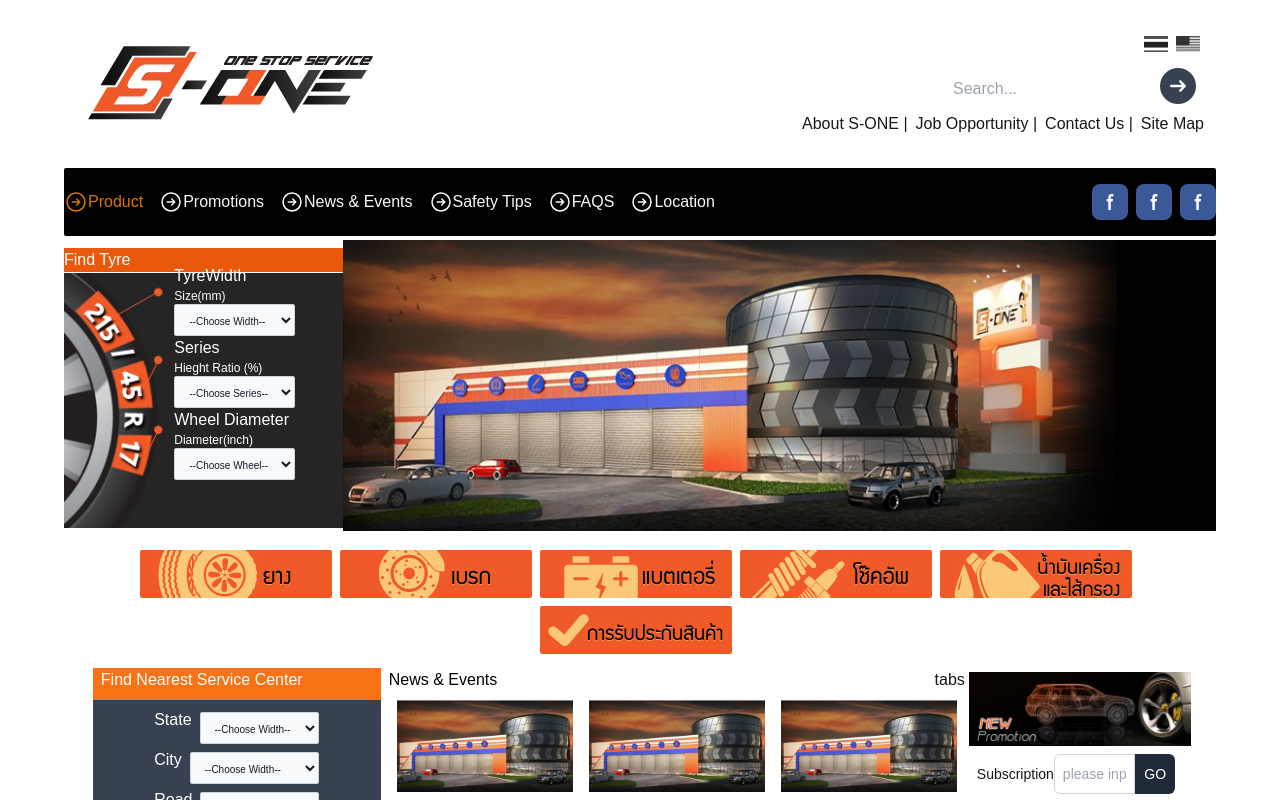
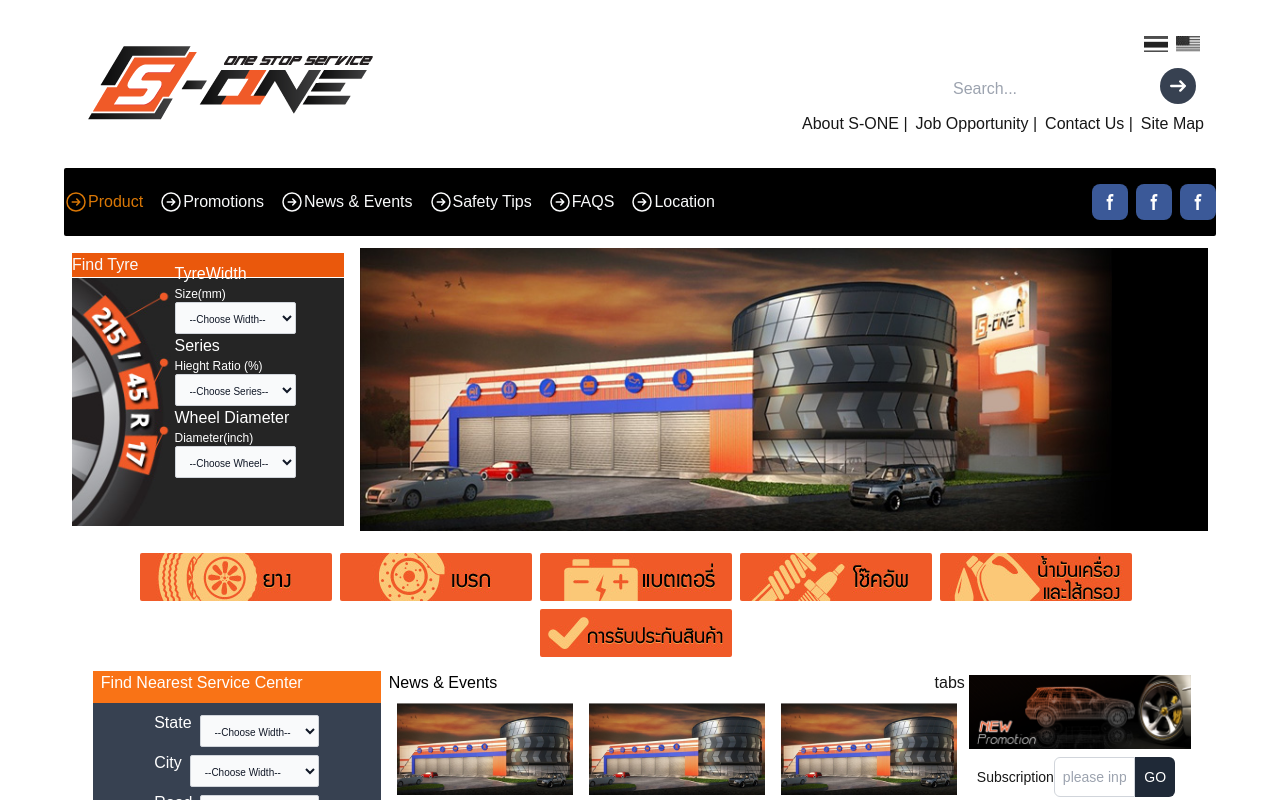
Before and after one commit to Jadedvi104/vanilajs-to-next, a Next.js app: page / in a window 1280 px wide. Shown: the top 800 px of the page. Built offline with nearby package versions, Linux system fonts and the light colour scheme.

Commit message:
Banner
Banner: adjust justify-center

```diff
--- a/src/components/BannerAndSearch.jsx
+++ b/src/components/BannerAndSearch.jsx
@@ -18,7 +18,9 @@ const BannerAndSearch = () => {
           className="
           flex
           flex-col md:flex-row
-          justify-between
+          justify-center
+          align-middle
+          items-center
           "
         >
           <FindTire />
--- a/src/components/micros/FindTire.jsx
+++ b/src/components/micros/FindTire.jsx
@@ -3,7 +3,7 @@ import React from "react";
 const FindTire = () => {
   return (
     <>
-      <div id="find-tyre"  className="max-w-max my-2">
+      <div id="find-tyre"  className="max-w-max m-2">
             <h1 id="find-tyre-header"
             className="text-gray-50 bg-orange-600">Find Tyre</h1>
             <div
--- a/src/components/micros/MainBanner.jsx
+++ b/src/components/micros/MainBanner.jsx
@@ -3,8 +3,8 @@ import React from "react";
 const MainBanner = () => {
   return (
     <>
-      <div id="banner-image" className="">
-        <img src="/images/SOne_index_banner.jpg" alt="" />
+      <div id="banner-image" className="m-2">
+        <img src="/images/SOne_index_banner.jpg" alt="" className="object-fit w-full h-full"/>
       </div>
     </>
   );
```
